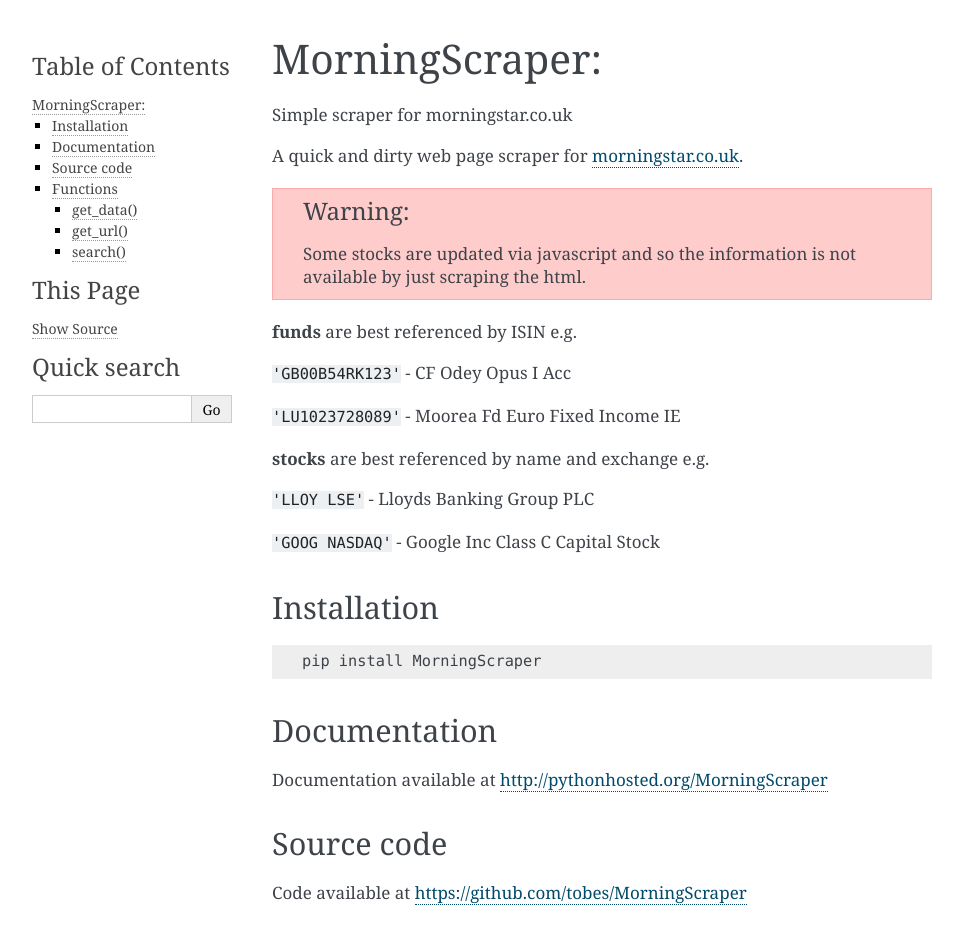
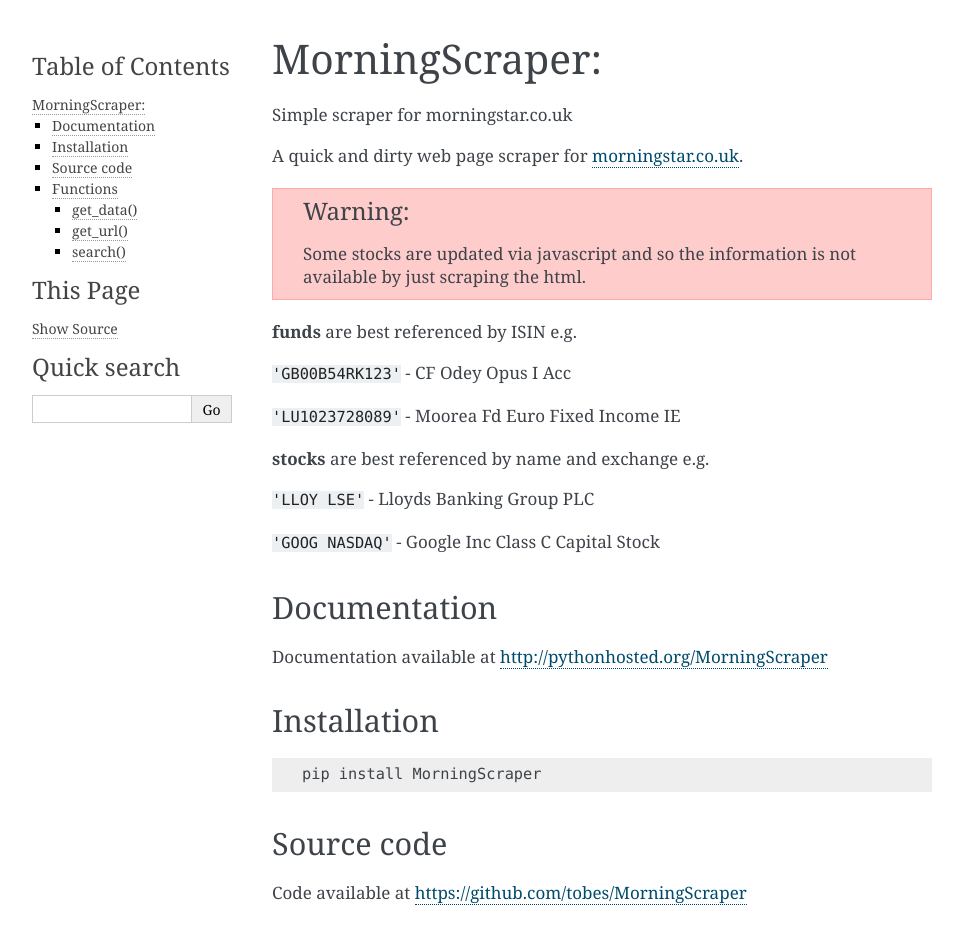
Before and after one commit to tobes/MorningScraper, a Sphinx documentation site: the page built from doc/index.rst, in a window 1280 px wide. Shown: the top 941 px of the page, without its empty margins (148-1111 px from the left). Built offline with Sphinx 7.4.7, drawn with Linux system fonts in a browser that asks for light colours; part of the change alters nothing that is shown.

```diff
--- a/README.rst
+++ b/README.rst
@@ -21,6 +21,12 @@ A quick and dirty web page scraper for `morningstar.co.uk <http://morningstar.co
 ``'GOOG NASDAQ'`` - Google Inc Class C Capital Stock
 
 
+Documentation
+^^^^^^^^^^^^^
+
+Documentation available at `http://pythonhosted.org/MorningScraper <http://pythonhosted.org/MorningScraper>`_
+
+
 Installation
 ^^^^^^^^^^^^
 
--- a/doc/index.rst
+++ b/doc/index.rst
@@ -4,12 +4,6 @@
    contain the root `toctree` directive.
 
 .. include:: ../README.rst
-
-Documentation
-^^^^^^^^^^^^^
-
-Documentation available at `http://pythonhosted.org/MorningScraper <http://pythonhosted.org/MorningScraper>`_
-
 
 Source code
 ^^^^^^^^^^^
```
